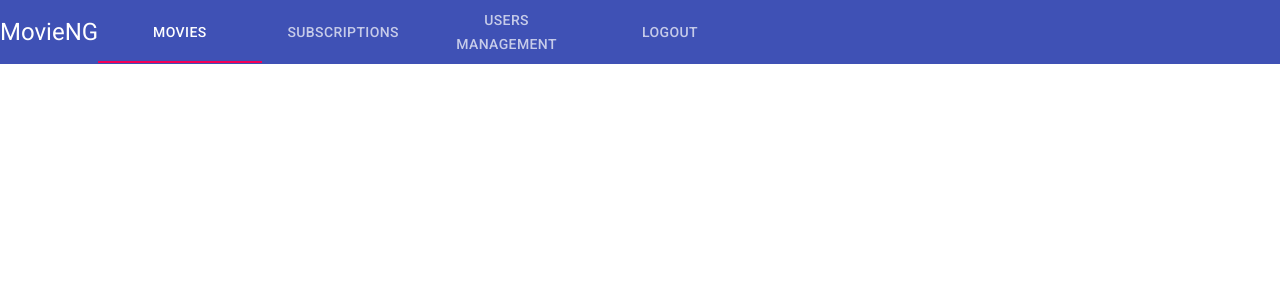
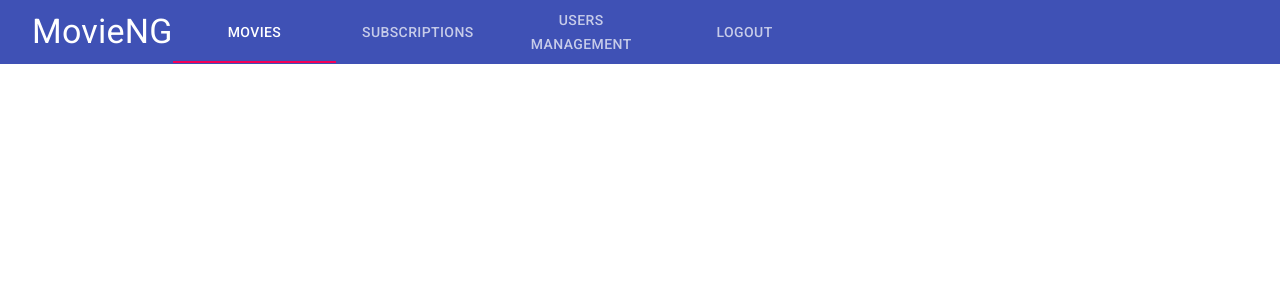
Before and after one commit to natank/react-final-project, a React app: page / in a window 1280 px wide. Shown: the top 300 px of the page. Built offline with nearby package versions, Linux system fonts and the light colour scheme; no server answers; the database is empty.

Commit message:
working on the header menu

```diff
--- a/package.json
+++ b/package.json
@@ -28,6 +28,7 @@
   "dependencies": {
     "@material-ui/core": "^4.11.0",
     "@material-ui/icons": "^4.9.1",
+    "@material-ui/styles": "^4.11.1",
     "axios": "^0.19.2",
     "css-loader": "^3.6.0",
     "firebase": "^7.22.1",
--- a/src/js/App.js
+++ b/src/js/App.js
@@ -1,5 +1,7 @@
 import React, { useState } from "react";
 import { Route, Switch } from 'react-router-dom';
+import { ThemeProvider } from '@material-ui/styles';
+import theme from './Views/Theme';
 
 import Login from './components/Auth/Login'
 import CreateAccount from './components/Auth/CreateAccount'
@@ -7,6 +9,7 @@ import Main from './Views/main-view'
 import PrivateRoute from './components/Auth/PrivateRoute'
 function App(props) {
   return (
+    <ThemeProvider theme={theme}>
       <Switch>
         <Route path="/login" exact><Login /></Route>
         <Route path="/createAccount" exact><CreateAccount /></Route>
@@ -14,6 +17,7 @@ function App(props) {
           <PrivateRoute {...{ component: Main }}></PrivateRoute>
         </Route>
       </Switch>
+    </ThemeProvider>
   )
 }
 
--- /dev/null
+++ b/src/js/Views/Theme.js
@@ -0,0 +1,5 @@
+import { createMuiTheme } from '@material-ui/core/styles'
+
+export default createMuiTheme({
+
+})
--- a/src/js/components/MainNav/MainNav.js
+++ b/src/js/components/MainNav/MainNav.js
@@ -1,6 +1,7 @@
 import React, { useContext } from 'react'
 import { Link } from 'react-router-dom'
 import { makeStyles } from '@material-ui/core/styles';
+
 import { AppBar, Toolbar, Tabs, Tab, Typography, useScrollTrigger } from '@material-ui/core'
 import { MainContext } from '../../Context/main-context'
 import { checkAccessToRoute } from '../../Utils/utils'
@@ -30,6 +31,9 @@ const useStyles = makeStyles((theme) => ({
   },
   navLink: {
     color: "white"
+  },
+  toolbarMargin: {
+    ...theme.mixins.toolbar
   }
 }));
 
@@ -45,12 +49,13 @@ function MainNav(props) {
   };
 
   return (
+    <React.Fragment>
       <ElevationScroll {...props} className={classes.root}>
-        <AppBar position="fixed" >
-          <Toolbar disableGutters>
-            <Typography component="h5" variant="h5" align="center">
+        <AppBar position="fixed" color="primary">
+          <Toolbar disableGutters style={{ paddingLeft: "2rem" }}>
+            <Typography variant="h4" align="center">
               MovieNG
-            </Typography>
+          </Typography>
             <Tabs
               variant="fullWidth"
               value={value}
@@ -63,6 +68,8 @@ function MainNav(props) {
           </Toolbar>
         </AppBar>
       </ElevationScroll>
+      <div className={classes.toolbarMargin} />
+    </React.Fragment>
   )
   function onLogout(event) {
     event.preventDefault()
@@ -78,7 +85,7 @@ function MainNav(props) {
     return (
 
       isAuthorized ?
-        <Tab label={route.title} component={Link} to={route.url} />
+        <Tab key={key} label={route.title} component={Link} to={route.url} />
         : null
 
     )
```
Also changed, not shown: 1 other file (tests, documents, lock files or other folders). Lines whose indentation alone changed are shown as unchanged.
